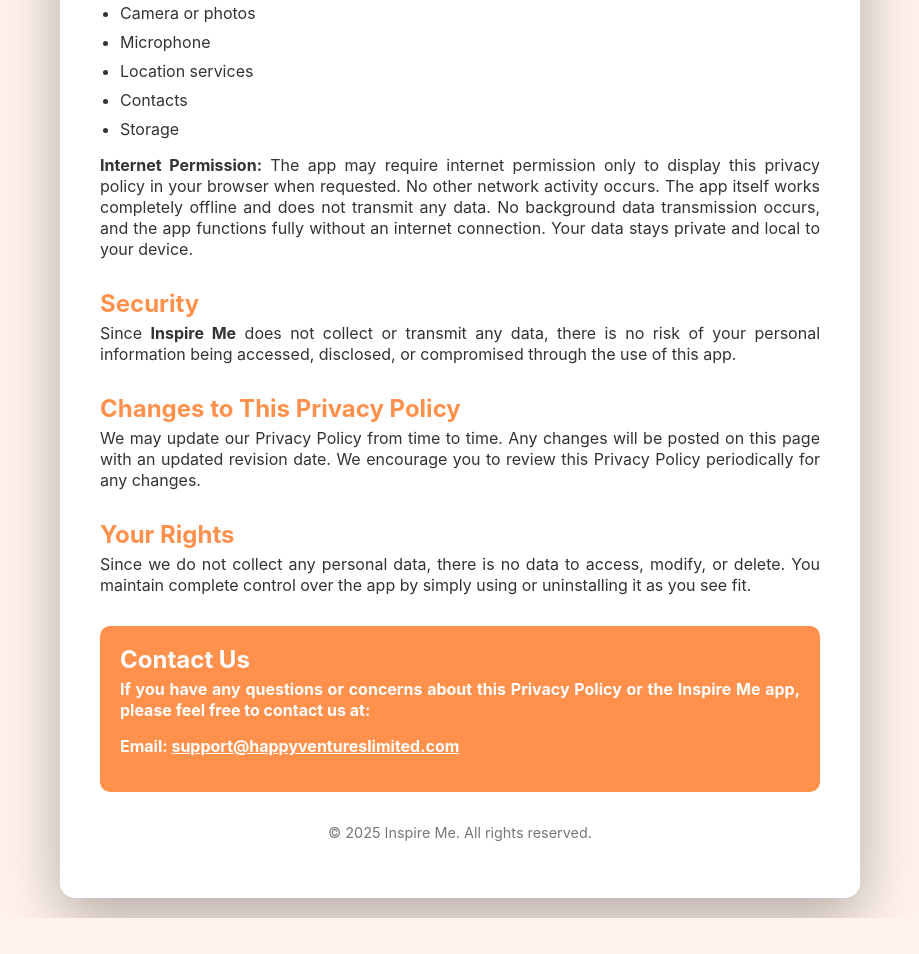
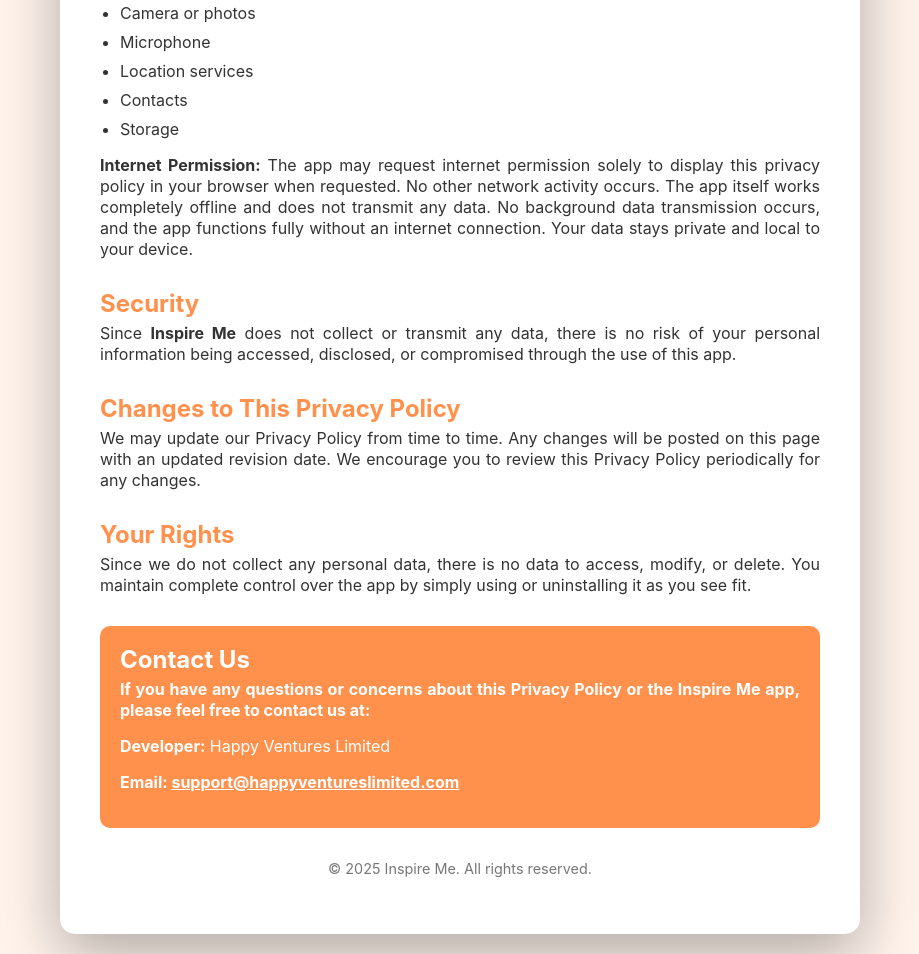
Before and after one commit to happyventureslimited/inspire-me-privacy-policy, a plain HTML site: page privacy-policy.html in a window 1280 px wide. Shown: the part 1205-2159 px from the top of the page, without its empty margins (180-1099 px from the left). Before the commit the page ends 2123 px from the top, so only its background shows below. Drawn offline with Linux system fonts and the light colour scheme.

Commit message:
Update privacy-policy.html

```diff
--- a/privacy-policy.html
+++ b/privacy-policy.html
@@ -138,7 +138,7 @@
             <li>Contacts</li>
             <li>Storage</li>
         </ul>
-        <p><strong>Internet Permission:</strong> The app may require internet permission only to display this privacy policy in your browser when requested. No other network activity occurs. The app itself works completely offline and does not transmit any data. No background data transmission occurs, and the app functions fully without an internet connection. Your data stays private and local to your device.</p>
+        <p><strong>Internet Permission:</strong> The app may request internet permission solely to display this privacy policy in your browser when requested. No other network activity occurs. The app itself works completely offline and does not transmit any data. No background data transmission occurs, and the app functions fully without an internet connection. Your data stays private and local to your device.</p>
 
         <h2>Security</h2>
         <p>Since <strong>Inspire Me</strong> does not collect or transmit any data, there is no risk of your personal information being accessed, disclosed, or compromised through the use of this app.</p>
@@ -152,6 +152,7 @@
         <div class="contact">
             <h2>Contact Us</h2>
             <p style="font-weight: bold;">If you have any questions or concerns about this Privacy Policy or the <strong>Inspire Me</strong> app, please feel free to contact us at:</p>
+            <p><strong>Developer:</strong> Happy Ventures Limited</p>
             <p style="font-weight: bold;"><strong>Email:</strong> <a href="mailto:support@happyventureslimited.com">support@happyventureslimited.com</a></p>
         </div>
 
```
